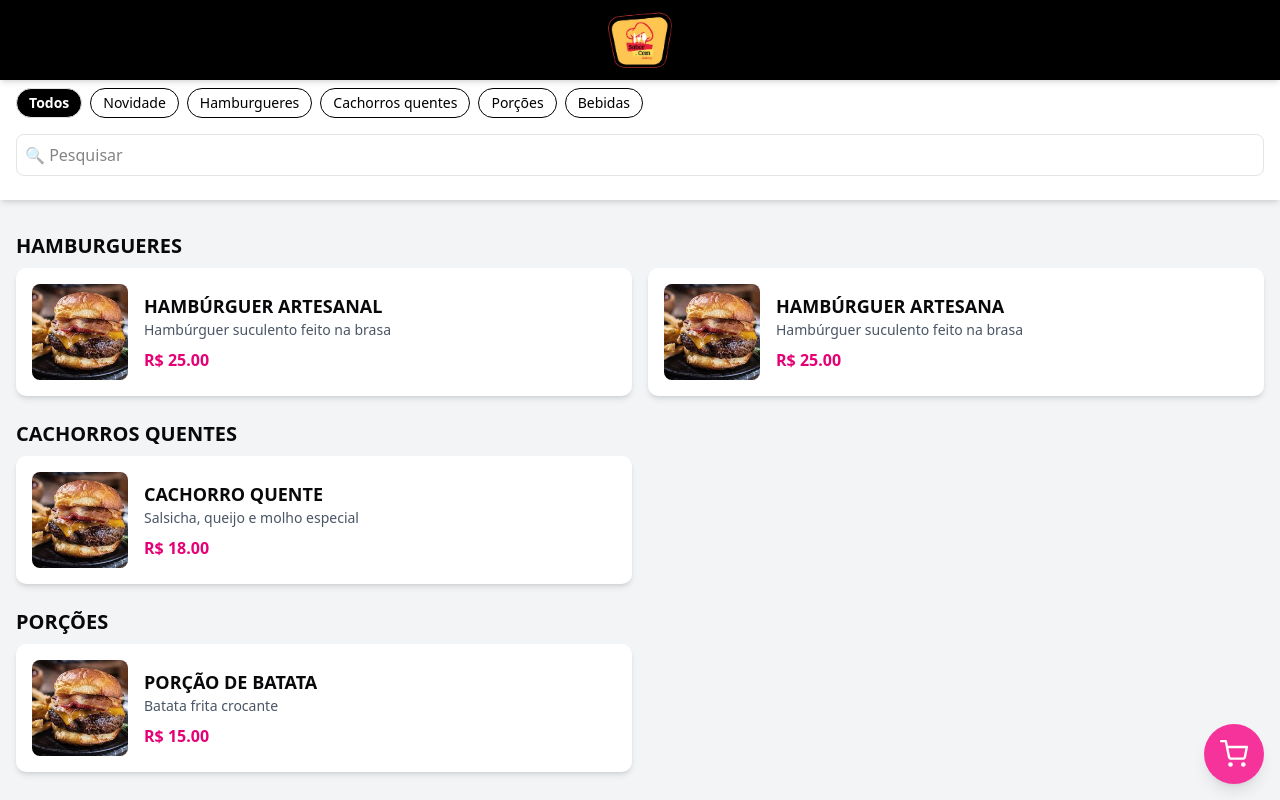
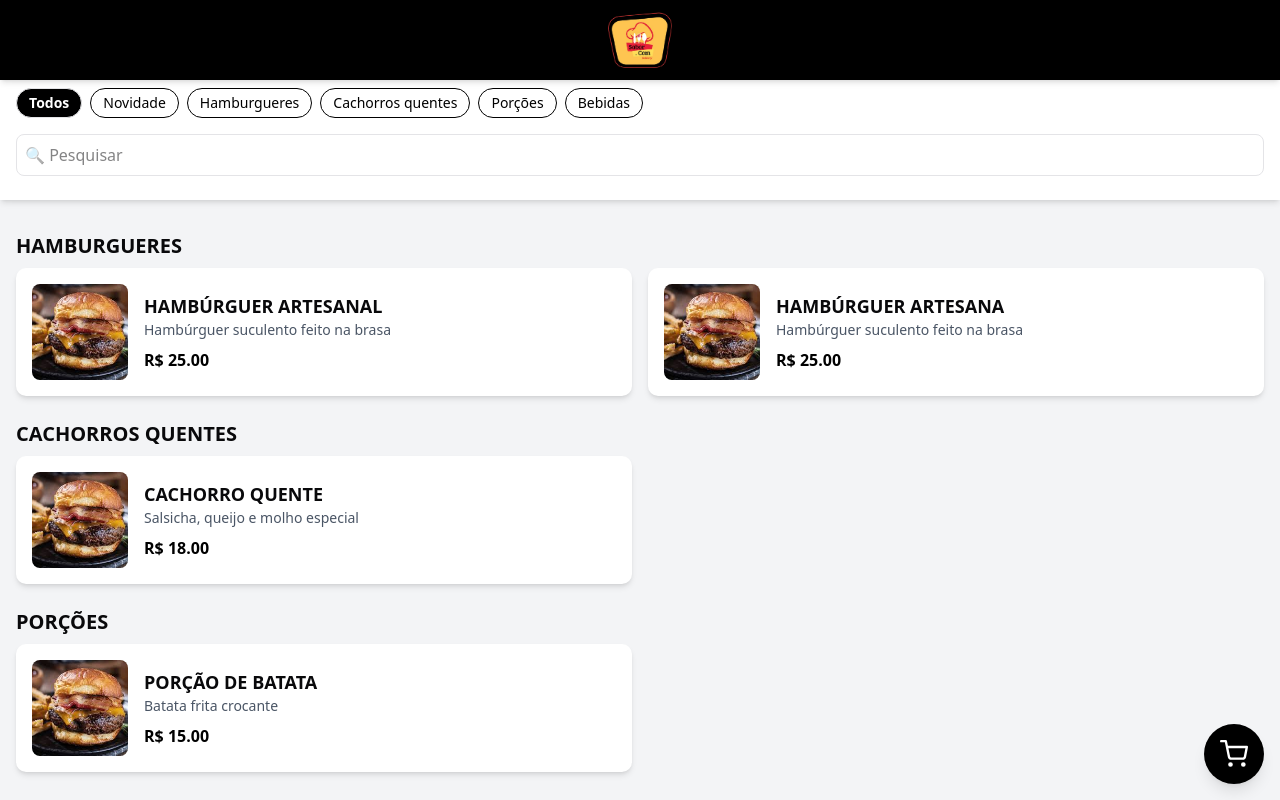
Before and after one commit to Gabriel-ortizz/sabor.com, a Next.js app: page / in a window 1280 px wide. Shown: the top 800 px of the page. Built offline with nearby package versions, Linux system fonts and the light colour scheme.

Commit message:
refactoring:cart

```diff
--- a/src/components/Cart.tsx
+++ b/src/components/Cart.tsx
@@ -146,7 +146,7 @@ const Cart = ({
     <>
       <button
         onClick={onClick}
-        className="fixed bottom-4 right-4 bg-pink-500 text-white p-4 rounded-full shadow-lg cursor-pointer transition transform hover:scale-110 active:scale-95 z-50"
+        className="fixed bottom-4 right-4 bg-black text-white p-4 rounded-full shadow-lg cursor-pointer transition transform hover:scale-110 active:scale-95 z-50"
         aria-label="Abrir carrinho"
       >
         <div className="relative">
--- a/src/components/ProductCard.tsx
+++ b/src/components/ProductCard.tsx
@@ -33,7 +33,7 @@ export default function ProductCard({ product, onClick }: ProductCartProps) {
       <div className="flex-1">
         <h3 className="font-bold text-lg">{product.name.toUpperCase()}</h3>
         <p className="text-sm text-gray-600 line-clamp-2">{product.description}</p>
-        <p className="font-bold mt-2 text-pink-600">R$ {product.price.toFixed(2)}</p>
+        <p className="font-bold mt-2 text-black">R$ {product.price.toFixed(2)}</p>
       </div>
     </div>
   );
--- a/src/components/ProductModal.tsx
+++ b/src/components/ProductModal.tsx
@@ -124,7 +124,7 @@ const ProductModal = ({ product, onClose, addToCart }: ProductModalProps) => {
                       <div>
                         <p className="font-medium">{extra.name}</p>
                         <p className="text-sm text-gray-500">{extra.description}</p>
-                        <p className="text-sm font-bold text-pink-600">
+                        <p className="text-sm font-bold text-black">
                           R$ {extra.price.toFixed(2)}
                         </p>
                         {extrasSelecionados[extra.name] > 0 && (
@@ -168,11 +168,11 @@ const ProductModal = ({ product, onClose, addToCart }: ProductModalProps) => {
 
         {/* Preço total e botão */}
         <div className="mt-4 p-4 flex justify-between items-center border-t bg-white sticky bottom-0">
-          <span className="text-lg font-bold text-pink-600">
+          <span className="text-lg font-bold text-black">
             R$ {precoTotal.toFixed(2)}
           </span>
           <button
-            className="bg-pink-600 text-white py-2 px-6 rounded-lg hover:bg-pink-700 transition"
+            className="bg-black text-white py-2 px-6 rounded-lg hover:bg-black transition"
             onClick={() => {
               const extrasArray = Object.entries(extrasSelecionados)
                 .filter(([, qtd]) => qtd > 0)
```
